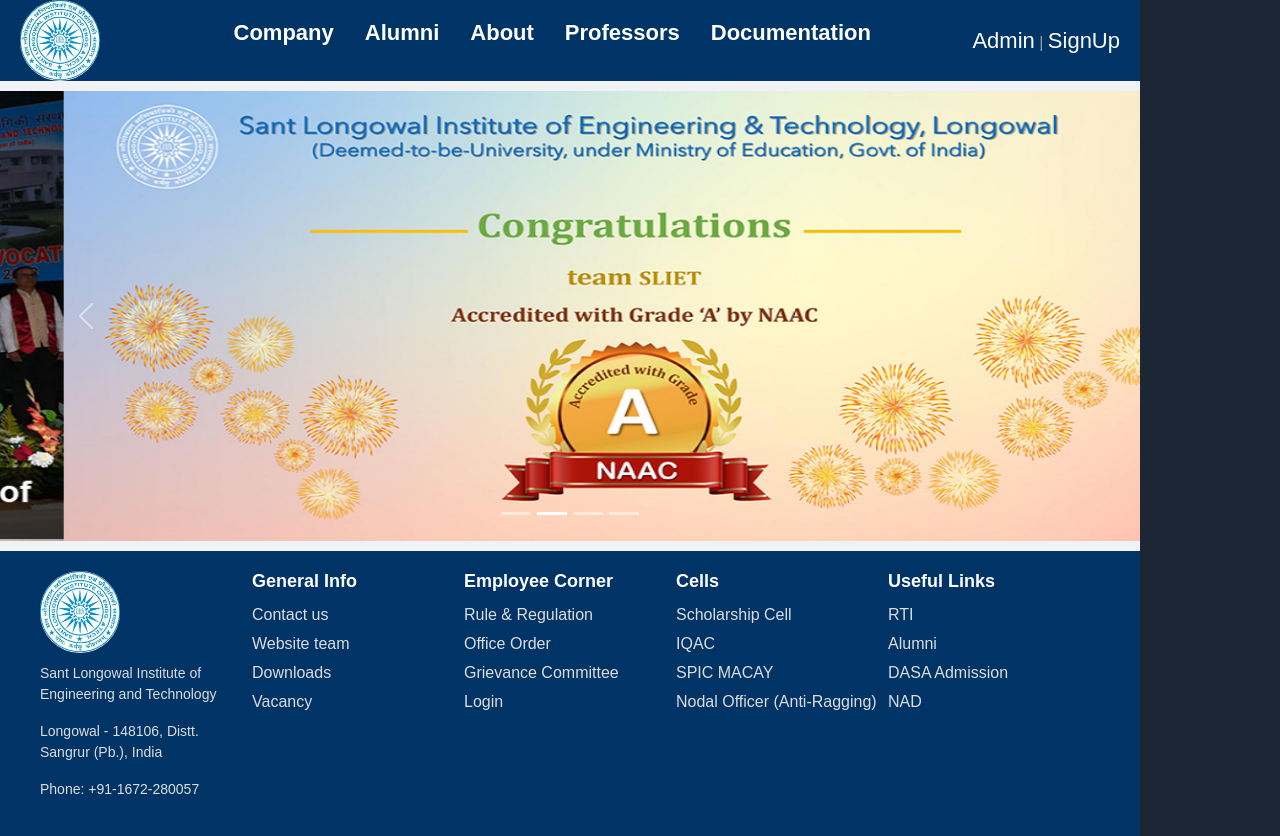
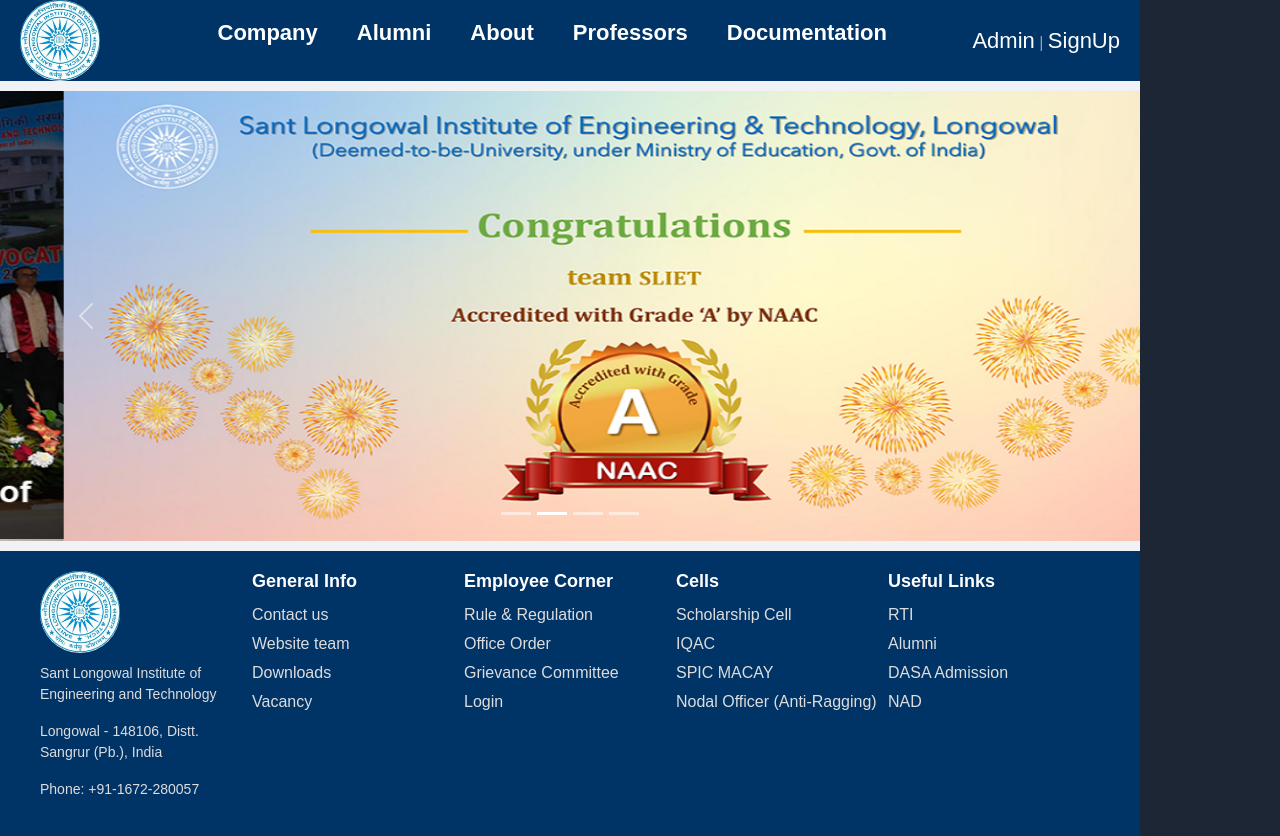
Before and after one commit to Shudhanshuarya09/Placement-Cell-App, a React (Vite) app: page / in a window 1280 px wide. Built offline with nearby package versions, Linux system fonts and the light colour scheme.

Commit message:
mofifivation

```diff
--- a/src/components/frontPage/HomePage.css
+++ b/src/components/frontPage/HomePage.css
@@ -28,7 +28,7 @@
 .navbar-center {
   list-style: none;
   display: flex;
-  gap: 31px;
+  gap: 39px;
   cursor: pointer;
 
 }
```
